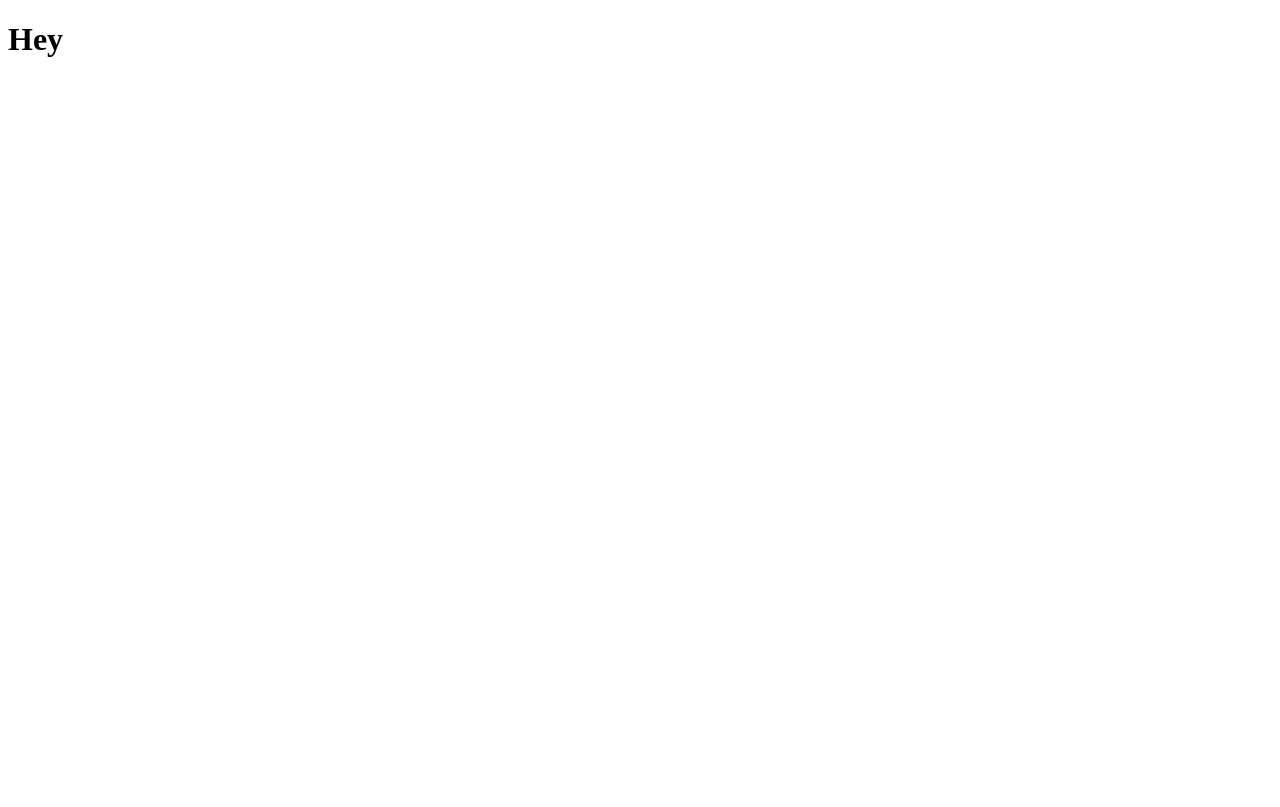
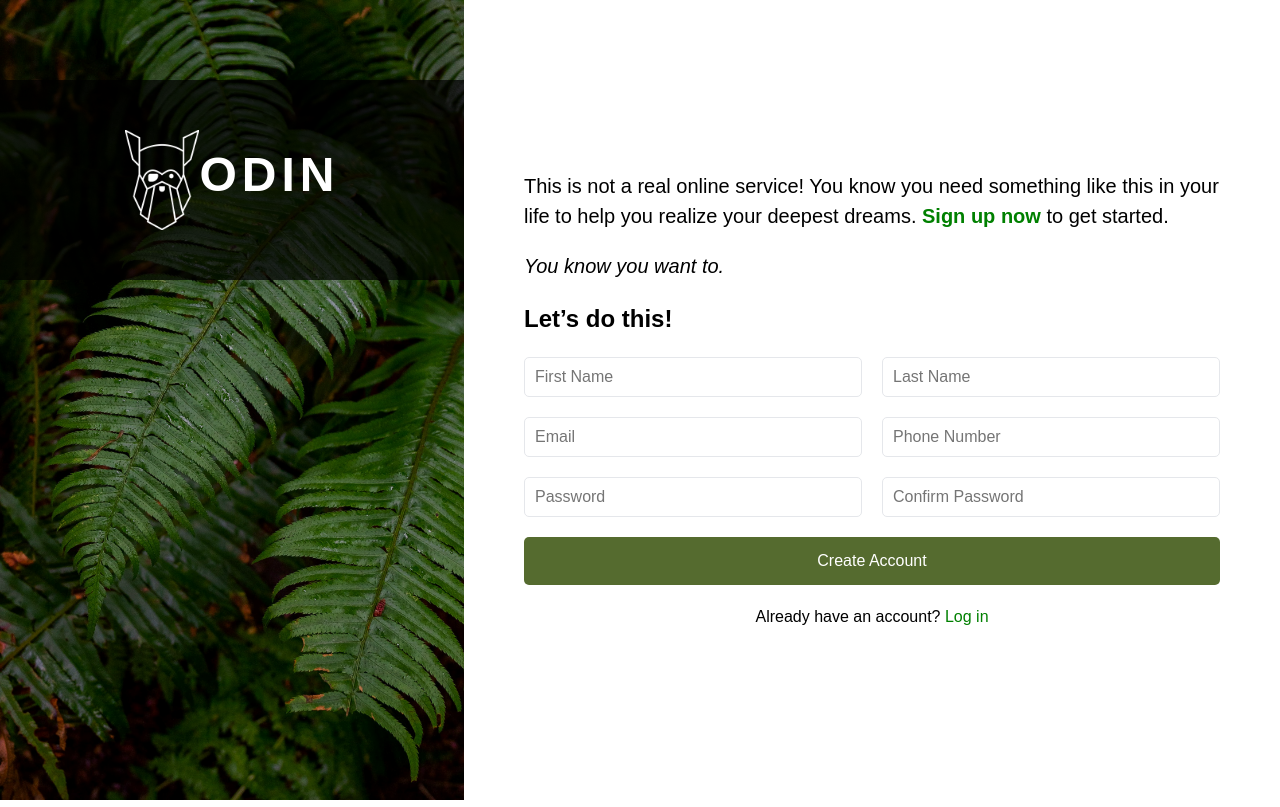
Before and after one commit to apoa5/sign-up-form, a plain HTML site: page index.html in a window 1280 px wide. Drawn offline with Linux system fonts and the light colour scheme.

Commit message:
Built the layout of the form

```diff
--- a/index.html
+++ b/index.html
@@ -1,12 +1,45 @@
 <!DOCTYPE html>
 <html lang="en">
 <head>
-    <meta charset="UTF-8">
-    <meta name="viewport" content="width=device-width, initial-scale=1.0">
-    <title>Sign up Form</title>
-    <link rel="stylesheet" href="styles.css">
+  <meta charset="UTF-8">
+  <meta name="viewport" content="width=device-width, initial-scale=1.0">
+  <title>Signup Form</title>
+  <link rel="stylesheet" href="styles.css">
 </head>
 <body>
-    <h1>Hey</h1>
+  <div class="container">
+    <div class="left-panel">
+      <img src="assets/background-image.jpg" alt="Fern background" class="background-image">
+      <div class="logo-container">
+        <img src="assets/odin-lined.png" class="odin-lined">
+        <h1>ODIN</h1>
+      </div>
+    </div>
+    <div class="right-panel">
+      <div class="header">
+        <p>This is not a real online service! You know you need something like this in your life to help you realize your deepest dreams. <strong>Sign up now</strong> to get started.</p>
+        <p><em>You know you want to.</em></p>
+      </div>
+      <div class="form-container">
+        <h2>Let’s do this!</h2>
+        <form action="#">
+          <div class="input-group">
+            <input type="text" placeholder="First Name" required>
+            <input type="text" placeholder="Last Name" required>
+          </div>
+          <div class="input-group">
+            <input type="email" placeholder="Email" required>
+            <input type="tel" placeholder="Phone Number">
+          </div>
+          <div class="input-group">
+            <input type="password" placeholder="Password" required pattern=".{6,}">
+            <input type="password" placeholder="Confirm Password" required pattern=".{6,}">
+          </div>
+          <button type="submit" class="create-account-btn">Create Account</button>
+        </form>
+        <p class="login-link">Already have an account? <a href="#">Log in</a></p>
+      </div>
+    </div>
+  </div>
 </body>
 </html>
--- a/styles.css
+++ b/styles.css
@@ -0,0 +1,141 @@
+/* Reset and body styles */
+* {
+    margin: 0;
+    padding: 0;
+    box-sizing: border-box;
+  }
+
+  body {
+    font-family: Arial, sans-serif;
+    line-height: 1.5;
+  }
+
+  /* Main container */
+  .container {
+    display: flex;
+    height: 100vh;
+  }
+
+  /* Left panel */
+  .left-panel {
+    flex: 1;
+    position: relative;
+    background-color: #000;
+  }
+
+  .background-image {
+    width: 100%;
+    height: 100%;
+    object-fit: cover;
+    opacity: 0.7;
+  }
+
+  .logo-container {
+    background-color: rgba(0, 0, 0, 0.7); /* Semi-transparent black background */
+    display: flex;
+    align-items: center; /* Vertically center content */
+    justify-content: center; /* Horizontally center content */
+    position: absolute;
+    top: 10%; /* Adjust based on desired vertical placement */
+    width: 100%; /* Stretch to the full width of the .left-panel */
+    color: white;
+    height: 25%; /* Adjust height based on your preference */
+    z-index: 1; /* Ensure it appears above the background image */
+}
+
+
+  .odin-lined {
+    height: 50%;
+  }
+
+  .logo-container h1 {
+    font-size: 48px;
+    font-family: 'Arial', sans-serif;
+    letter-spacing: 5px;
+    margin-bottom: 10px;
+  }
+
+
+  /* Right panel */
+  .right-panel {
+    flex: 1.5;
+    background-color: #fff;
+    padding: 40px 60px;
+    display: flex;
+    flex-direction: column;
+    justify-content: center;
+  }
+
+  .header p {
+    margin-bottom: 20px;
+    font-size: 20px;
+  }
+
+  .header strong {
+    color: green;
+  }
+
+  .header em {
+    font-style: italic;
+  }
+
+  .form-container h2 {
+    margin-bottom: 20px;
+  }
+
+  .input-group {
+    display: flex;
+    gap: 20px;
+    margin-bottom: 20px;
+  }
+
+/* Default input styles */
+.input-group input {
+  flex: 1;
+  padding: 10px;
+  font-size: 16px;
+  border: 1px solid #E5E7EB; /* Light gray border */
+  border-radius: 5px;
+  transition: border 0.3s ease, box-shadow 0.3s ease; /* Smooth transition */
+}
+
+/* Invalid input after user interaction */
+.input-group input:invalid:focus {
+  border: 1px solid red; /* Red border only when invalid and focused */
+}
+
+/* Focused input */
+.input-group input:focus {
+  border: 1px solid blue; /* Blue border when focused */
+  box-shadow: 0 0 5px rgba(0, 0, 255, 0.3); /* Subtle blue glow */
+  outline: none; /* Remove default outline for focus */
+}
+
+  .create-account-btn {
+    width: 100%;
+    padding: 15px;
+    background-color: #556b2f;
+    color: white;
+    font-size: 16px;
+    border: none;
+    border-radius: 5px;
+    cursor: pointer;
+    margin-bottom: 20px;
+  }
+
+  .create-account-btn:hover {
+    background-color: #6b8e23;
+  }
+
+  .login-link {
+    text-align: center;
+  }
+
+  .login-link a {
+    color: green;
+    text-decoration: none;
+  }
+
+  .login-link a:hover {
+    text-decoration: underline;
+  }
```
Also changed, not shown: assets/Norse-Bold.otf (added), assets/background-image.jpg (added), assets/odin-lined.png (added).
